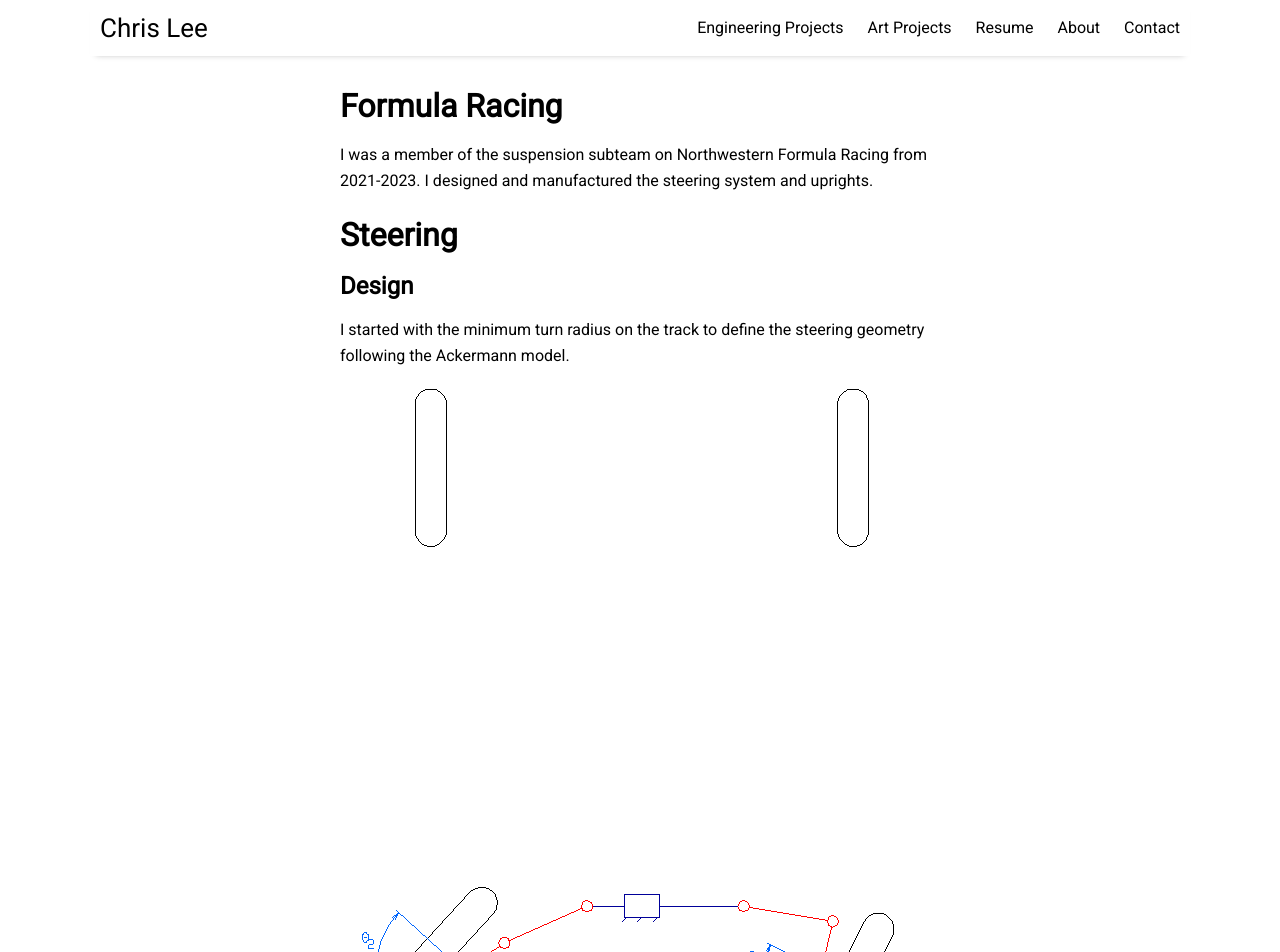
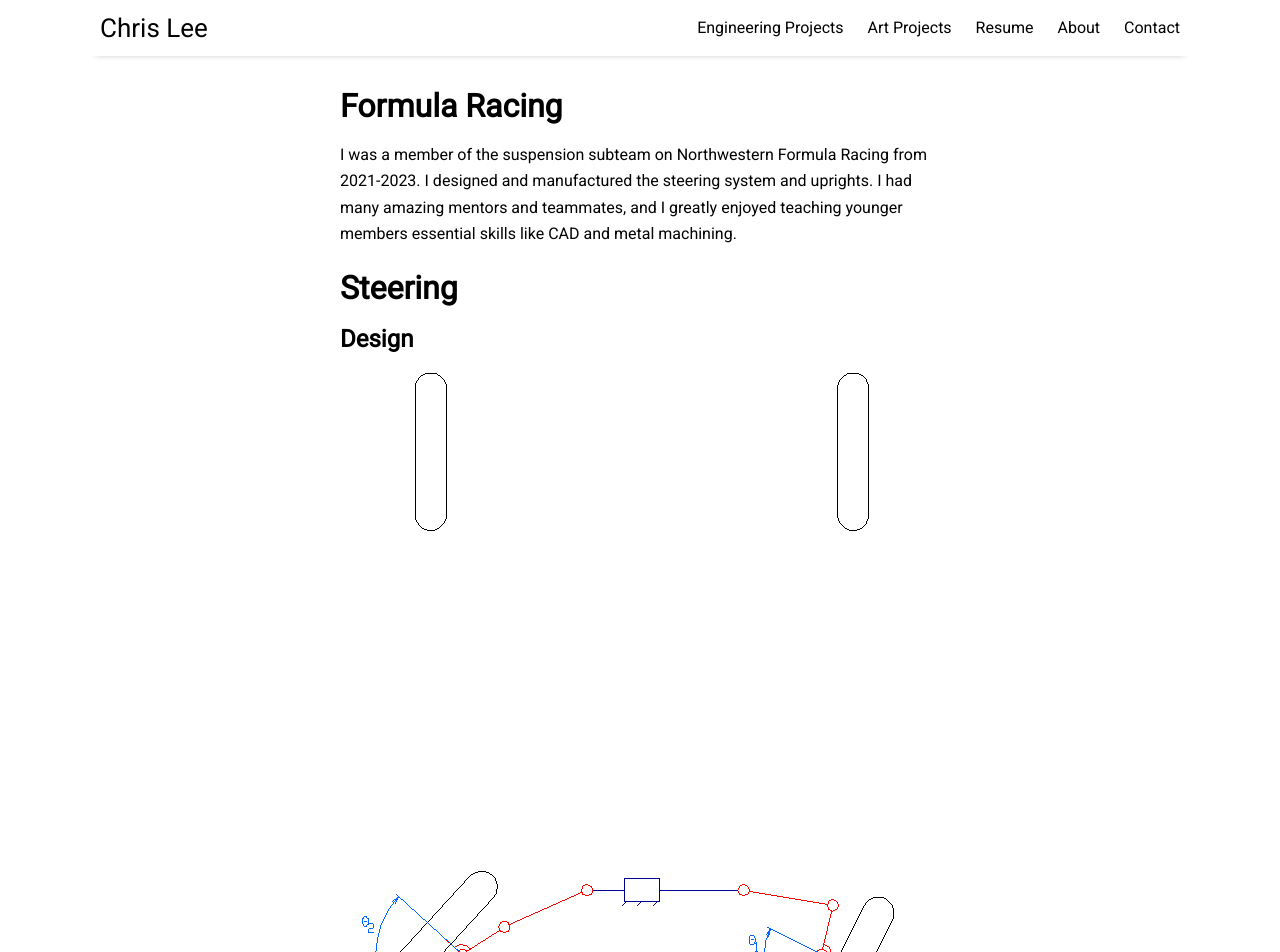
Before and after one commit to Christopher-LeeNU/Christopher-LeeNU.github.io, a Jekyll site: the page built from pages/formula.md, in a window 1280 px wide and 1400 px high. Shown: the top 952 px of the window. Built offline with Jekyll 4.4.1, drawn with Linux system fonts in a browser that asks for light colours; nearby versions of some CDN libraries; some of the changed text lies outside the part shown.

Commit message:
Update formula.md

```diff
--- a/pages/formula.md
+++ b/pages/formula.md
@@ -4,27 +4,37 @@ title: Formula Racing
 permalink: /engineering/formula
 ---
 
-I was a member of the suspension subteam on Northwestern Formula Racing from 2021-2023. I designed and manufactured the steering system and uprights.
+I was a member of the suspension subteam on Northwestern Formula Racing from 2021-2023. I designed and manufactured the steering system and uprights. I had many amazing mentors and teammates, and I greatly enjoyed teaching younger members essential skills like CAD and metal machining.
 
 # Steering
 
 ## Design
 
-I started with the minimum turn radius on the track to define the steering geometry following the Ackermann model.
+![Ackermann Gif](/assets/img/formula/ackermannsteer.gif)
 
-![Ackermann Gif](/assets/img/formula/ackermannsteer.gif)
-This animation shows steering powered by a rack and pinion.
+This animation shows steering powered by a rack and pinion. In my design, I started with the minimum turn radius on the track to define the steering geometry following the Ackermann model.
+
+![Ackermann Gif](/assets/img/formula/ackermansketch.png)
+
 
 I then created a SolidWorks assembly of the system. I used torsional stress equations and FEA to ensure parts could withstand the loads within a factor of safety.
 
-
+![Ackermann Gif](/assets/img/formula/ackermannsteer.gif)
 
 ## Manufacturing
+
+We manufactured parts using manual mills, lathes, and CNC machines. We had tight tolerances to minimize play in the system.
 
 ![steering in frame](/assets/img/formula/steering_in_frame.jpg)
 
 # Uprights
 
+The uprights undergo very high stresses during braking and cornering. They connect the frame to the wheels, so preventing failure is paramount. At the same time, these parts need to be as light as possible to maximize speed.
+
+I made manufacturing drawings with GD&T for surfaces like bearing bores. The uprights house a lot of critical parts like wheel hubs, brake calipers and speed sensors.
+
+![Upright Drawing](/assets/img/formula/uprightdrawing.pdf)
+
 ## Design
 
 ## Manufacturing
```
